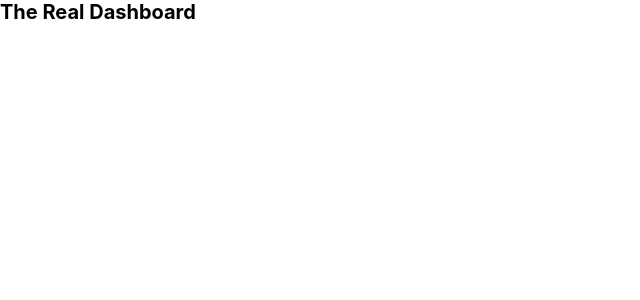
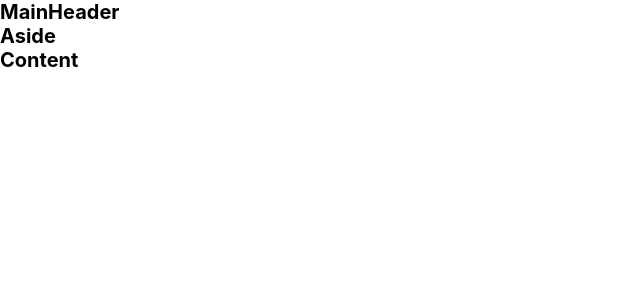
Before and after one commit to FelipeSantos92Dev/my-wallet, a Next.js app: page / in a window 1280 px wide. Shown: the top 300 px of the page, without its empty margins (0-640 px from the left). Built offline with nearby package versions, Linux system fonts and the light colour scheme.

Commit message:
feat: create grip layout components

```diff
--- /dev/null
+++ b/src/components/Aside/index.tsx
@@ -0,0 +1,11 @@
+import { Container } from './styles'
+
+const Aside: React.FC = () => {
+  return (
+    <Container>
+      <h1>Aside</h1>
+    </Container>
+  )
+}
+
+export default Aside
--- /dev/null
+++ b/src/components/Aside/styles.ts
@@ -0,0 +1,3 @@
+import styled from 'styled-components'
+
+export const Container = styled.div``
--- /dev/null
+++ b/src/components/Content/index.tsx
@@ -0,0 +1,11 @@
+import { Container } from './styles'
+
+const Content: React.FC = () => {
+  return (
+    <Container>
+      <h1>Content</h1>
+    </Container>
+  )
+}
+
+export default Content
--- /dev/null
+++ b/src/components/Content/styles.ts
@@ -0,0 +1,3 @@
+import styled from 'styled-components'
+
+export const Container = styled.div``
--- /dev/null
+++ b/src/components/Layout/index.tsx
@@ -0,0 +1,17 @@
+import { Container } from './styles'
+
+import MainHeader from 'components/MainHeader'
+import Aside from 'components/Aside'
+import Content from 'components/Content'
+
+const Layout: React.FC = () => {
+  return (
+    <Container>
+      <MainHeader />
+      <Aside />
+      <Content />
+    </Container>
+  )
+}
+
+export default Layout
--- /dev/null
+++ b/src/components/Layout/styles.ts
@@ -0,0 +1,3 @@
+import styled from 'styled-components'
+
+export const Container = styled.div``
--- /dev/null
+++ b/src/components/MainHeader/index.tsx
@@ -0,0 +1,11 @@
+import { Container } from './styles'
+
+const MainHeader: React.FC = () => {
+  return (
+    <Container>
+      <h1>MainHeader</h1>
+    </Container>
+  )
+}
+
+export default MainHeader
--- /dev/null
+++ b/src/components/MainHeader/styles.ts
@@ -0,0 +1,3 @@
+import styled from 'styled-components'
+
+export const Container = styled.div``
--- a/src/pages/index.tsx
+++ b/src/pages/index.tsx
@@ -1,5 +1,5 @@
-import Dashboard from './dashboard'
+import Layout from 'components/Layout'
 
 export default function Home() {
-  return <Dashboard />
+  return <Layout />
 }
```
